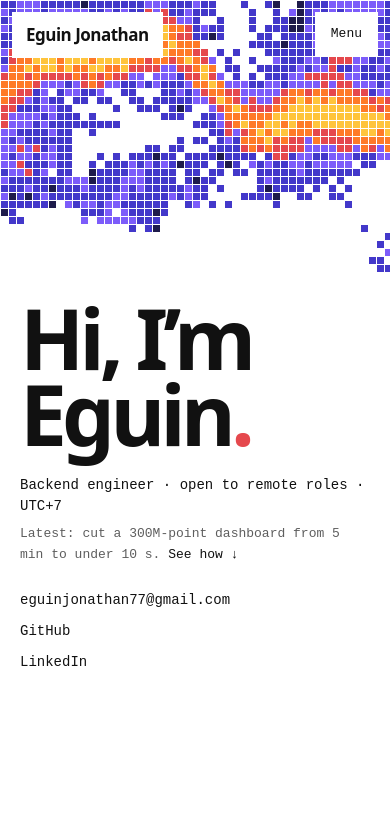
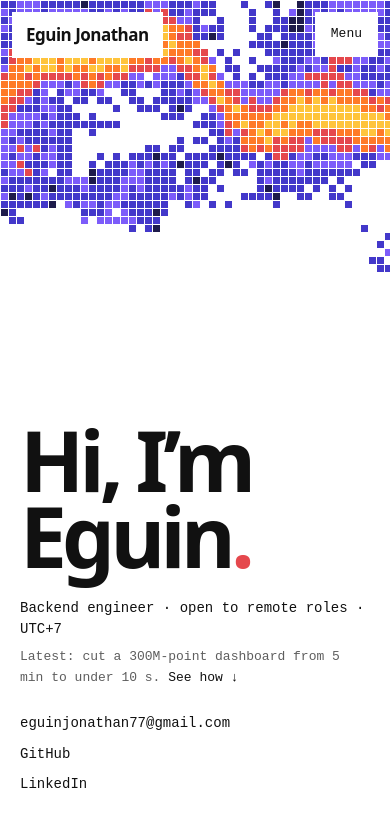
Before and after one commit to Jonathan0823/portfolio, an Astro site: page / in a window 390 px wide. Shown: the top 815 px of the page. Built offline with nearby package versions, Linux system fonts and the light colour scheme; Astro itself is replaced by a stand-in of ours; a web font is replaced by a local one.

Commit message:
feat(hero): fill the viewport on first load

```diff
--- a/src/components/Hero.astro
+++ b/src/components/Hero.astro
@@ -4,7 +4,7 @@ import { CONTACT_EMAIL, GITHUB_URL, LINKEDIN_URL, MAILTO_URL } from '../lib/prof
 ---
 
 
-<section id="top" class="relative flex min-h-[660px] flex-col md:h-[800px]">
+<section id="top" class="relative flex h-svh min-h-[660px] flex-col md:min-h-[800px]">
   <div data-hero-canvas aria-hidden="true" class="h-[300px] w-full md:h-[336px]"></div>
   <canvas data-glyph aria-hidden="true" class="pointer-events-none absolute top-[168px] left-[calc(100%-544px)] z-[5] hidden h-[532px] w-[448px] md:block"></canvas>
   <div class="flex flex-1 flex-col justify-end gap-6 px-5 pb-12 md:gap-7 md:px-24 md:pb-[72px]">
```
